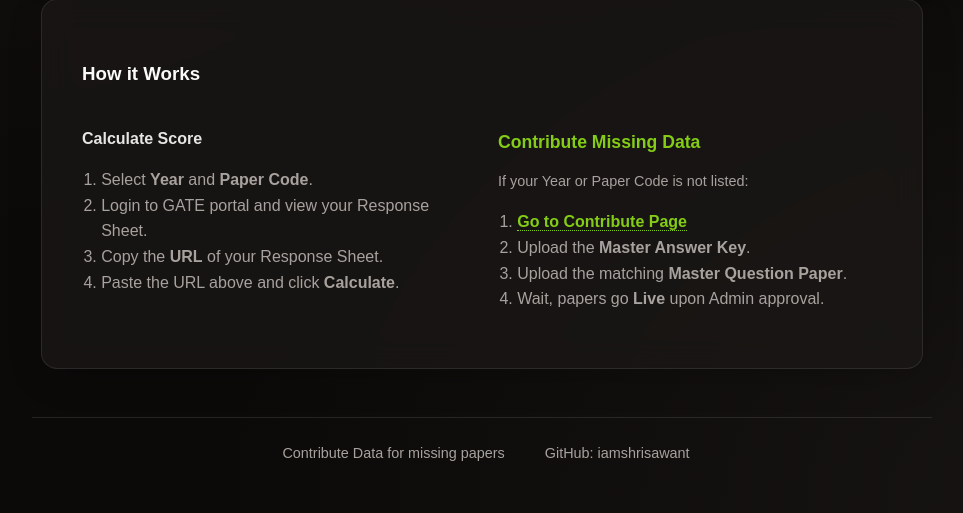
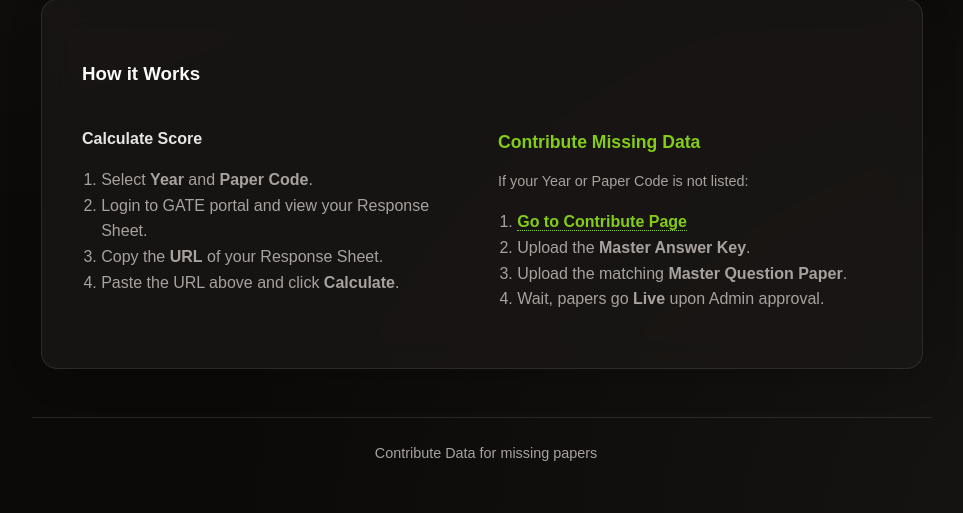
Before and after one commit to iamshrisawant/GATE_Predictor, a Flask app: page / in a window 1280 px wide. Shown: the part 409-922 px from the top of the page, without its empty margins (158-1121 px from the left). Run offline with Flask 3, Linux system fonts and the light colour scheme; data that the repository does not hold is empty.

Commit message:
footer update

```diff
--- a/app/templates/index.html
+++ b/app/templates/index.html
@@ -84,9 +84,6 @@
             <div style="display: flex; justify-content: center; gap: 2rem;">
                 <a href="/contribute" class="footer-link">
                     <i class="fa-solid fa-hand-holding-heart"></i> Contribute Data for missing papers
-                </a>
-                <a href="https://github.com/iamshrisawant" class="footer-link">
-                    <i class="fa-solid fa-github"></i> GitHub: iamshrisawant
                 </a>
             </div>
 
```
